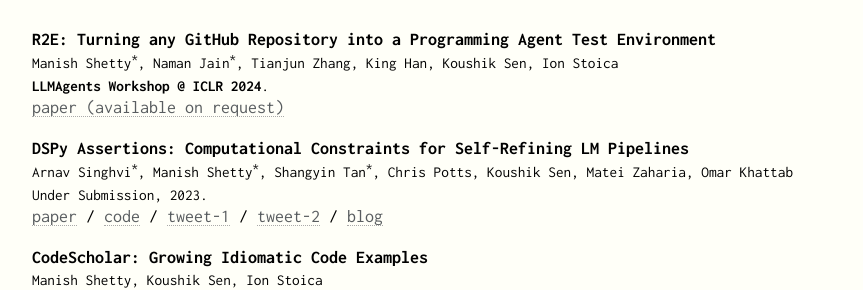
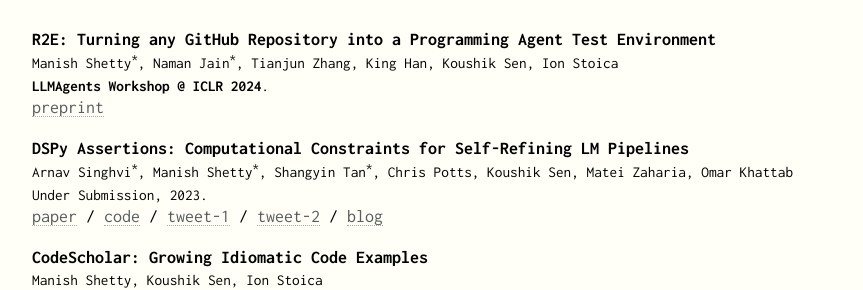
Before and after one commit to manishshettym/manishshettym.github.io, a Jekyll site: the page built from index.md, in a window 1280 px wide. Shown: the part 911-1201 px from the top of the page, without its empty margins (208-1071 px from the left). Built offline with Jekyll 4.4.1, drawn with Linux system fonts in a browser that asks for light colours.

Commit message:
update preprint link

```diff
--- a/index.md
+++ b/index.md
@@ -97,7 +97,7 @@
 <span style="font-size:85%">Manish Shetty<sup>*</sup>, Naman Jain<sup>*</sup>, Tianjun Zhang, King Han, Koushik Sen, Ion
   Stoica<br>
   **LLMAgents Workshop @ ICLR 2024**. </span> <br>
-<a href="">paper (available on request)</a>
+<a href="https://openreview.net/forum?id=xsytkViOsd">preprint</a>
 <!-- <a href="">code</a> / -->
 <!-- <a href="">blog</a> -->
 
```
